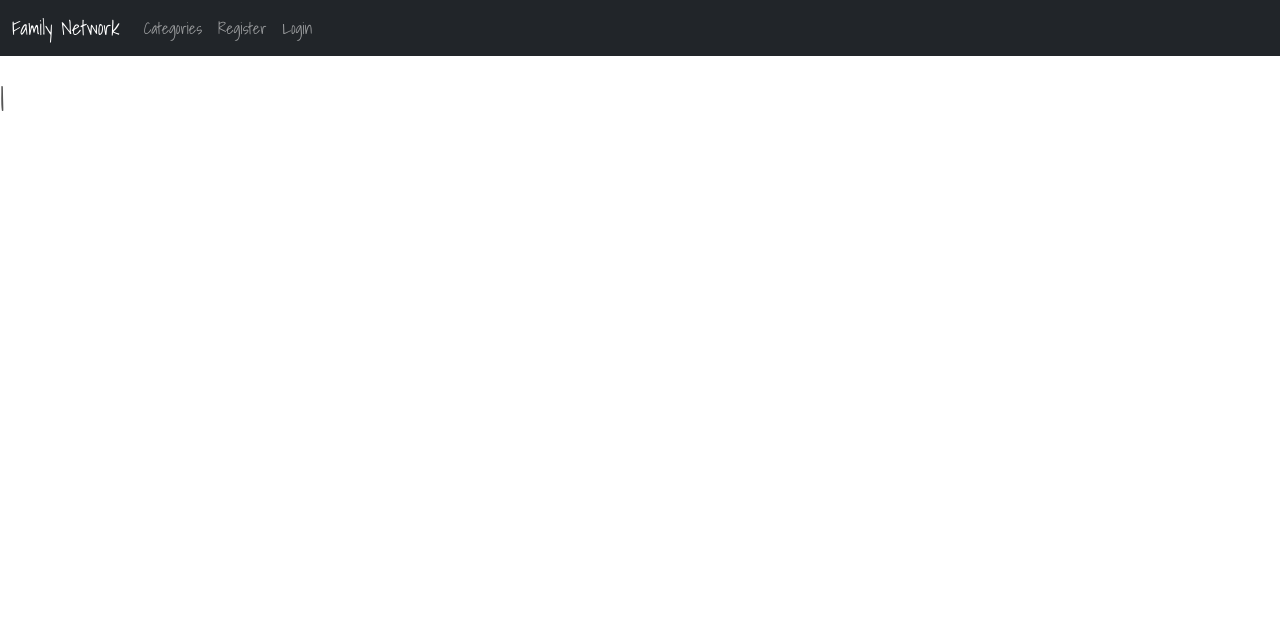
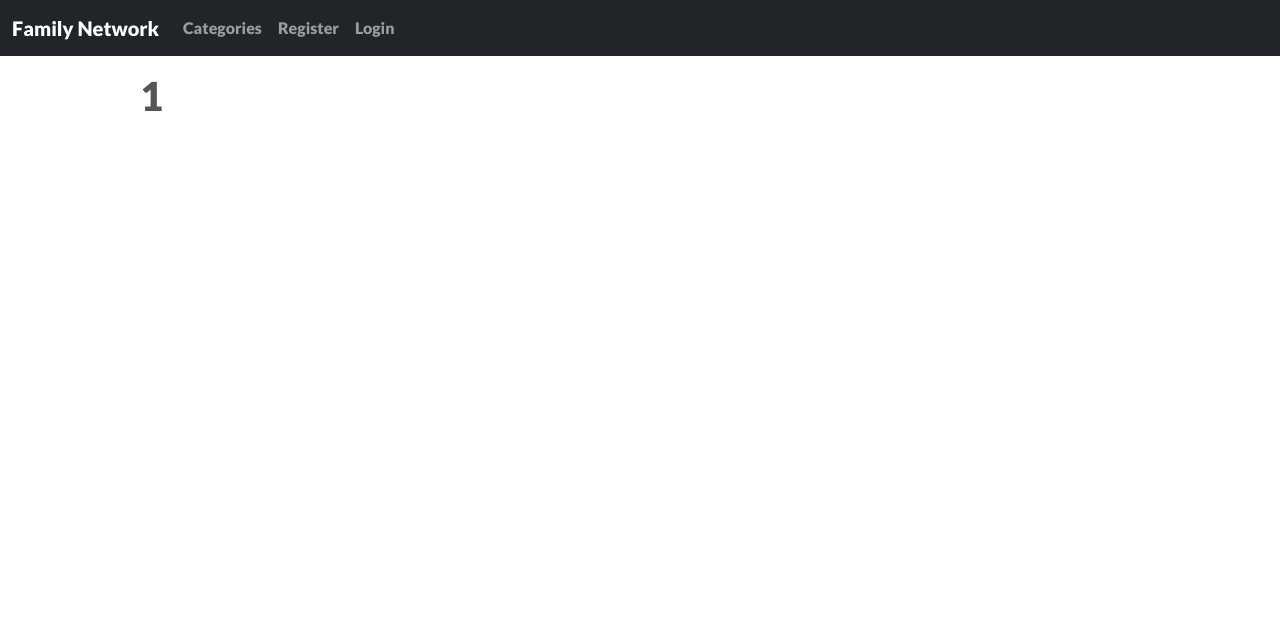
Before and after one commit to onadj/familynetwork, a Django app: page /category/1/ in a window 1280 px wide. Shown: the top 635 px of the page. Run offline with Django 3.2, Linux system fonts and the light colour scheme; data that the repository does not hold is empty; some libraries are stand-ins or nearby versions.

Commit message:
fixed isue with categories.html

```diff
--- a/home/forms.py
+++ b/home/forms.py
@@ -19,7 +19,6 @@ class PostForm(forms.ModelForm):
              'author': forms.TextInput(attrs={'class': 'form-control', 'value': '', 'id':'onagy', 'type': 'hidden'}),
             'category': forms.Select(choices=choice_list, attrs={'class': 'form-control'}),
             'body': forms.Textarea(attrs={'class': 'form-control'}),
-
         }
 
 class EditForm(forms.ModelForm):
--- a/static/css/base.css
+++ b/static/css/base.css
@@ -7,7 +7,7 @@ body {
     background-size: cover;
     height: calc(100vh - 164px);
     color: #555;
-    font-family: 'Shadows Into Light', cursive;
+    font-family: 'Lato', sans-serif;
 }
 
 html {
--- a/templates/base.html
+++ b/templates/base.html
@@ -16,9 +16,9 @@
     <link href="https://cdn.jsdelivr.net/npm/bootstrap@5.0.2/dist/css/bootstrap.min.css" rel="stylesheet"
         integrity="sha384-EVSTQN3/azprG1Anm3QDgpJLIm9Nao0Yz1ztcQTwFspd3yD65VohhpuuCOmLASjC" crossorigin="anonymous">
 
-    <link rel="preconnect" href="https://fonts.googleapis.com">
-    <link rel="preconnect" href="https://fonts.gstatic.com" crossorigin>
-    <link href="https://fonts.googleapis.com/css2?family=Shadows+Into+Light&display=swap" rel="stylesheet">
+        <link rel="preconnect" href="https://fonts.googleapis.com">
+        <link rel="preconnect" href="https://fonts.gstatic.com" crossorigin>
+        <link href="https://fonts.googleapis.com/css2?family=Lato:wght@900&display=swap" rel="stylesheet">
 
     <link rel="stylesheet" href="{% static 'css/base.css' %}">
     {% endblock %}
--- a/templates/categories.html
+++ b/templates/categories.html
@@ -1,6 +1,7 @@
 {% extends "base.html" %}
 {% block content %}
 
+<div class="container">
 <h1>{{ cats }}</h1>
 
 
@@ -23,7 +24,7 @@
 
         <a href="{% url 'delete_post' post.pk %}">Delete</a>
         <br>
-        {{ post.body }} </li>
+        {{ post.body|safe }} </li>
 
 
 
@@ -34,5 +35,5 @@
 
 
 
-
+</div>
 {% endblock %}
--- a/templates/category_list.html
+++ b/templates/category_list.html
@@ -4,7 +4,7 @@
 {% block content %}
 <div class="container">
 <h1>Categories</h1>
-
+<br>
 {% for item in cat_menu_list %}
 <h4><a class="dropdown-item" href="{% url 'category' item|slugify %}">{{ item }}</a></h4><br>
 {% endfor %}
```
